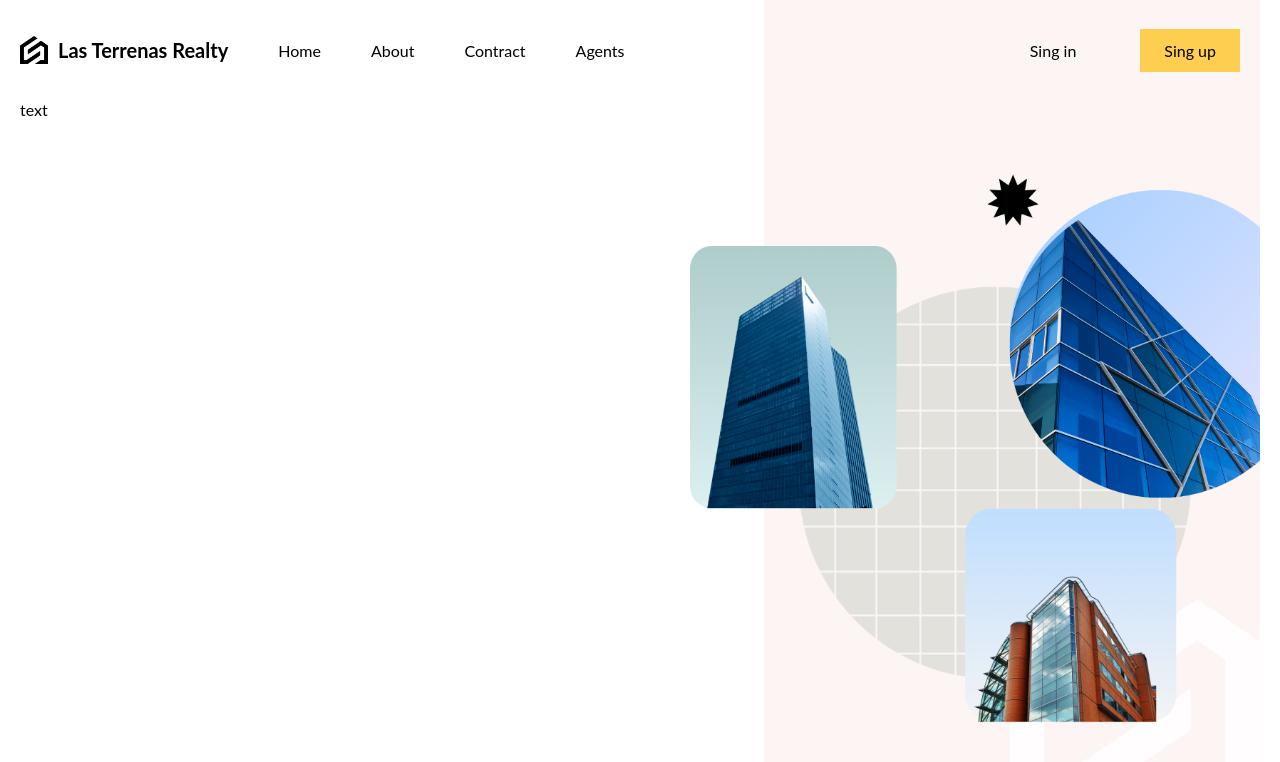
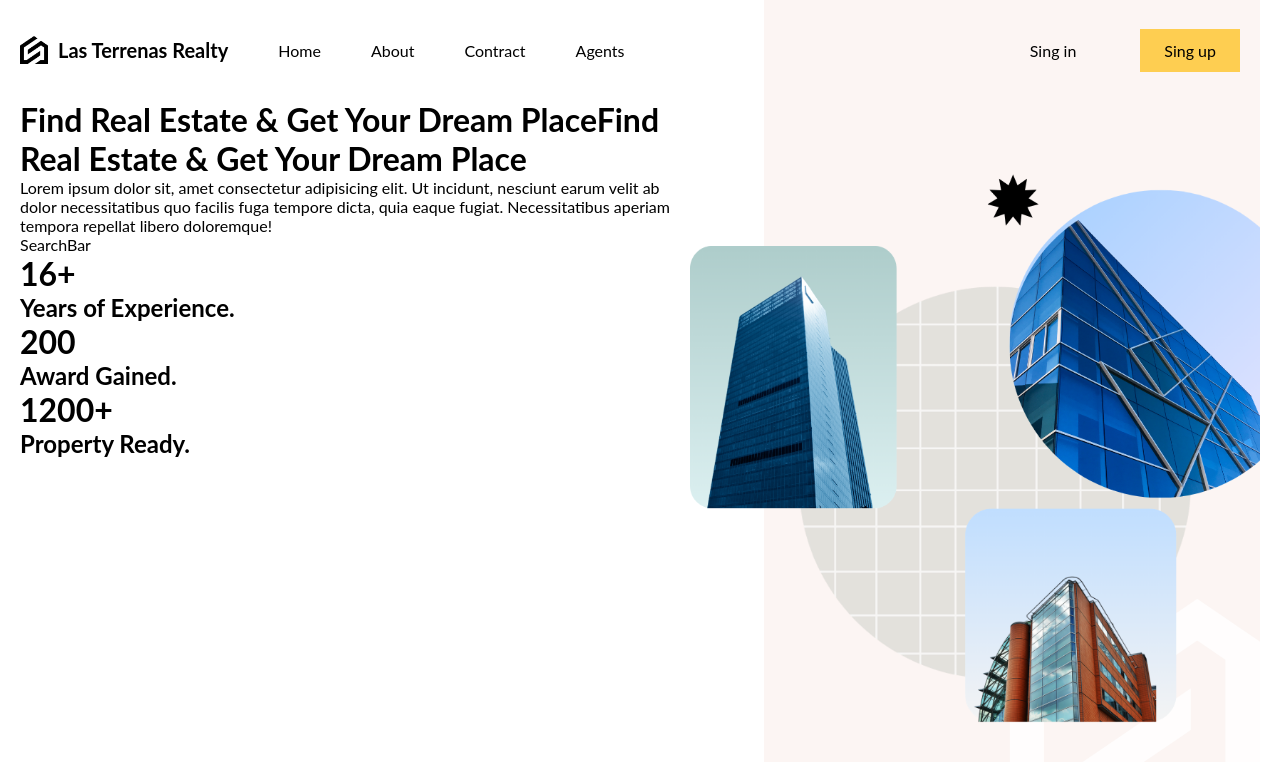
Before and after one commit to jordislpm/terrenas_realty, a React (Create React App) app in the folder client/: page / in a window 1280 px wide. Shown: the top 762 px of the page. Built offline with nearby package versions, Linux system fonts and the light colour scheme.

Commit message:
working in home page

```diff
--- /dev/null
+++ b/client/src/components/share/SearchBar/index.tsx
@@ -0,0 +1,10 @@
+import React from 'react'
+import styles from "./SearchBar.module.scss"
+
+function SearchBar() {
+  return (
+    <div className={styles.searchBar}>SearchBar</div>
+  )
+}
+
+export default SearchBar
--- /dev/null
+++ b/client/src/constants/home.ts
@@ -0,0 +1,18 @@
+export const homeDescriptionData = `
+Lorem ipsum dolor sit, amet consectetur adipisicing elit. Ut incidunt, nesciunt earum velit ab dolor necessitatibus quo facilis fuga tempore dicta, quia eaque fugiat. Necessitatibus aperiam tempora repellat libero doloremque!`;
+
+
+export const homeDetailsData = [
+    {
+      title: "16+",
+      description: "Years of Experience."
+    },
+    {
+        title: "200",
+        description: "Award Gained."
+      },
+      {
+        title: "1200+",
+        description: "Property Ready."
+      },
+  ]
--- a/client/src/pages/Home/Home.module.scss
+++ b/client/src/pages/Home/Home.module.scss
@@ -4,7 +4,11 @@
 
 
 .text_container{
-    flex:3
+    flex:3;
+
+    .wrapper{
+padding-right: 5rem;
+    }
 }
 
 .img_container{
--- a/client/src/pages/Home/index.tsx
+++ b/client/src/pages/Home/index.tsx
@@ -1,12 +1,31 @@
 import React from 'react'
 import styles from "./Home.module.scss"
 import background_image from "../../assets/images/bg.png"
+import SearchBar from '../../components/share/SearchBar'
+import { homeDescriptionData, homeDetailsData } from '../../constants/home'
+
 
 function Home() {
     return (
         <div className={styles.home_page}>
             <div className={styles.text_container}>
-                text
+                <div className={styles.wrapper}>
+                    <h1 className={styles.title}>Find Real Estate & Get Your Dream PlaceFind Real Estate & Get Your Dream Place</h1>
+                    <p className={styles.description}>
+                        {homeDescriptionData}
+                    </p>
+                    <SearchBar />
+                    <div className={styles.hero_details}>
+                        {homeDetailsData.map((detail, index) => (
+                            <div key={`${detail.title}:${index}`}>
+                                <h1>{detail.title}</h1>
+                                <h2>{detail.description}</h2>
+                            </div>
+                        ))}
+
+                    </div>
+                </div>
+
             </div>
             <div className={styles.img_container}>
                 <img src={background_image} alt="background_image" />
```
Also changed, not shown: client/src/components/share/SearchBar/SearchBar.module.scss (added).
